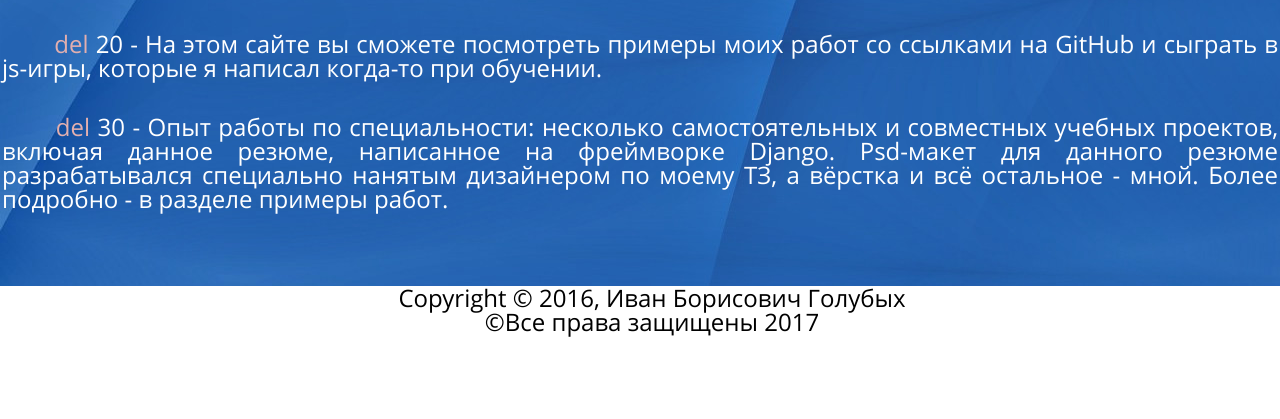
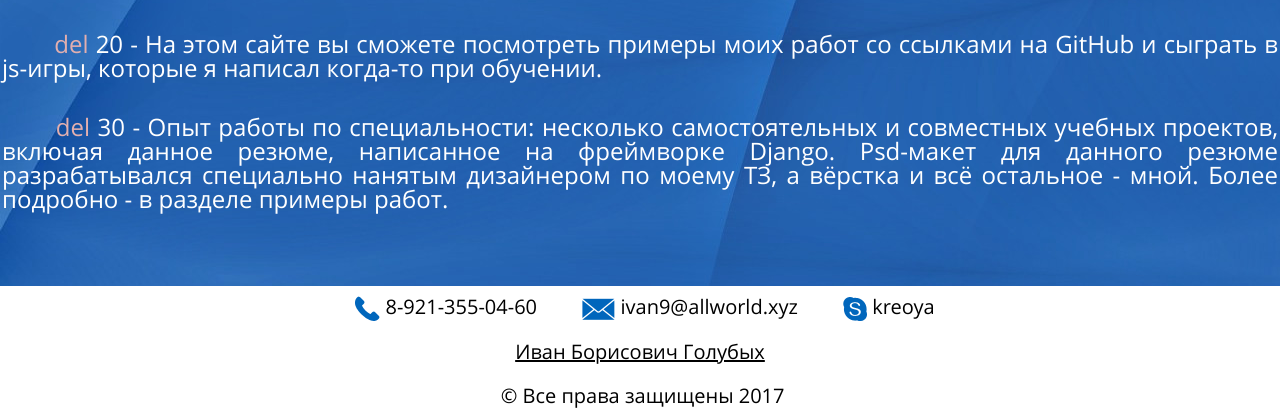
Before and after one commit to ivangolubykh/2017_portfolio, a Django app: page /django/profile_ig/admin/ in a window 1280 px wide. Shown: the part 853-1272 px from the top of the page. Run offline with Django 3.2, Linux system fonts and the light colour scheme; data comes from the database, SQL or seed files in the repository; both versions use the stored data as it was after the commit.

Commit message:
Завершена разработка футера для большого разрешения экрана (ПК).

```diff
--- a/portfolio_django_2017/general_static/general/style/style.css
+++ b/portfolio_django_2017/general_static/general/style/style.css
@@ -67,6 +67,9 @@ footer {
     text-align: center;
     color: #000;
     font-size: 20px;
+    /* Чтобы текст в футере выделялся (z-index и position):*/
+    z-index: 1;
+    position: relative;
 }
 
 
@@ -79,7 +82,7 @@ footer {
 }
 
 @media screen and (min-width:321px) and (max-width:480px) {
-/* Display 320px */
+/* Display 321-480px */
     html {
         font-family: OpenSansLight;
     }
@@ -87,7 +90,7 @@ footer {
 }
 
 @media screen and (min-width:481px) {
-/* Display 320px */
+/* Display >480px */
     html {
         font-family: OpenSansRegular;
     }
@@ -221,10 +224,6 @@ p {
     vertical-align: middle;
 }
 
-footer p {
-    margin: 0 0;
-}
-
 .scroll_up_window {
     position: absolute; /* фиксированная позиция */
     right: 0px;
@@ -238,6 +237,7 @@ footer p {
     width: 55px;
     margin: 0;
     text-align: center;
+    display: none;
 }
 .triangle {
     display: inline-block;
@@ -247,3 +247,33 @@ footer p {
     border-top: 0px;
     border-bottom: 25px solid white; /* Добавляем треугольник */
 }
+
+.footer_contact {
+    height: 45px;
+}
+.box_block {
+    display: inline-block;
+    height: 100%;
+    vertical-align: middle;
+    margin: 0 15px;
+}
+.box_block img{
+    display: inline-block;
+    vertical-align: middle;
+    margin: 0 5px;
+}
+.footer_name {
+    height: 45px;
+    width: 100%;
+    display: inline-block;
+    vertical-align: middle;
+    margin: 0;
+    text-decoration: underline;
+}
+.footer_license {
+    height: 43px;
+    width: 100%;
+    display: inline-block;
+    vertical-align: middle;
+    margin: 0;
+}
--- a/portfolio_django_2017/templates/base.html
+++ b/portfolio_django_2017/templates/base.html
@@ -56,9 +56,23 @@
 	</div>
 </div>
 <footer>
-	<div></div><!--
-	--><p>Copyright © 2016, <a href="http://allworld.xyz/django/profile_ig/">Иван Борисович Голубых</a></p>
-	<p>&copy;Все права защищены 2017</p>
+	<div class="footer_contact">
+
+		<div class="box_block"><div class="nothing"></div>
+			<img src="{% static 'general/img/phone-01.gif' %}">8-921-355-04-60
+		</div>
+		<div class="box_block"><div class="nothing"></div>
+			<img src="{% static 'general/img/mail-01.gif' %}"><a href="mailto:ivan9@allworld.xyz">ivan9@allworld.xyz</a>
+		</div>
+		<div class="box_block"><div class="nothing"></div>
+			<img src="{% static 'general/img/skype-01.gif' %}"><a href="skype:kreoya">kreoya</a>
+		</div>
+	</div>
+	<div class="footer_name"><div class="nothing"></div>Иван Борисович Голубых
+	</div>
+	<div class="footer_license"><div class="nothing"></div>
+		&copy; Все права защищены 2017
+	</div>
 </footer>
 </body>
 </html>
```
Also changed, not shown: portfolio_django_2017/db.sqlite3, portfolio_django_2017/general_static/general/img/mail-01.gif (added), portfolio_django_2017/general_static/general/img/phone-01.gif (added), portfolio_django_2017/general_static/general/img/skype-01.gif (added).
